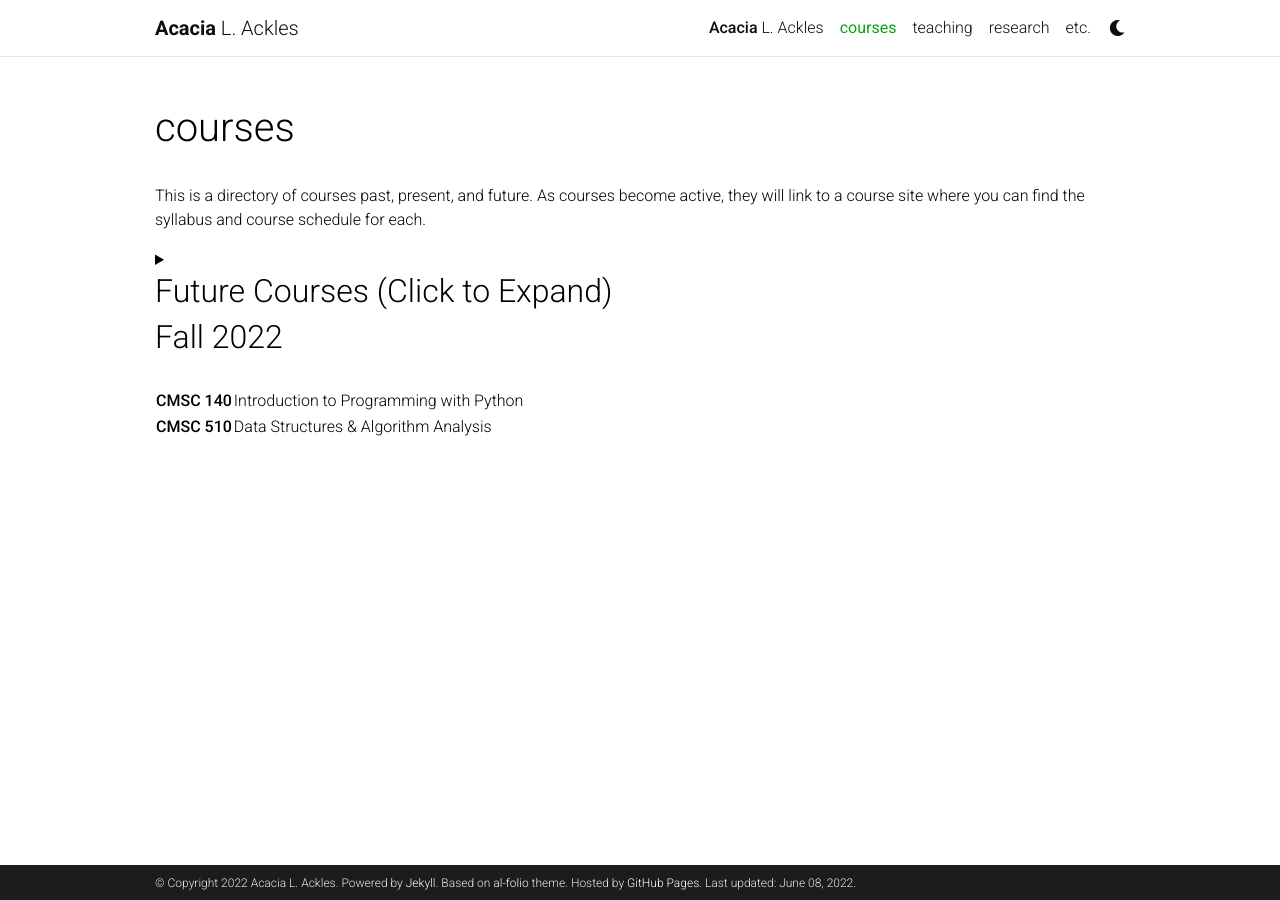
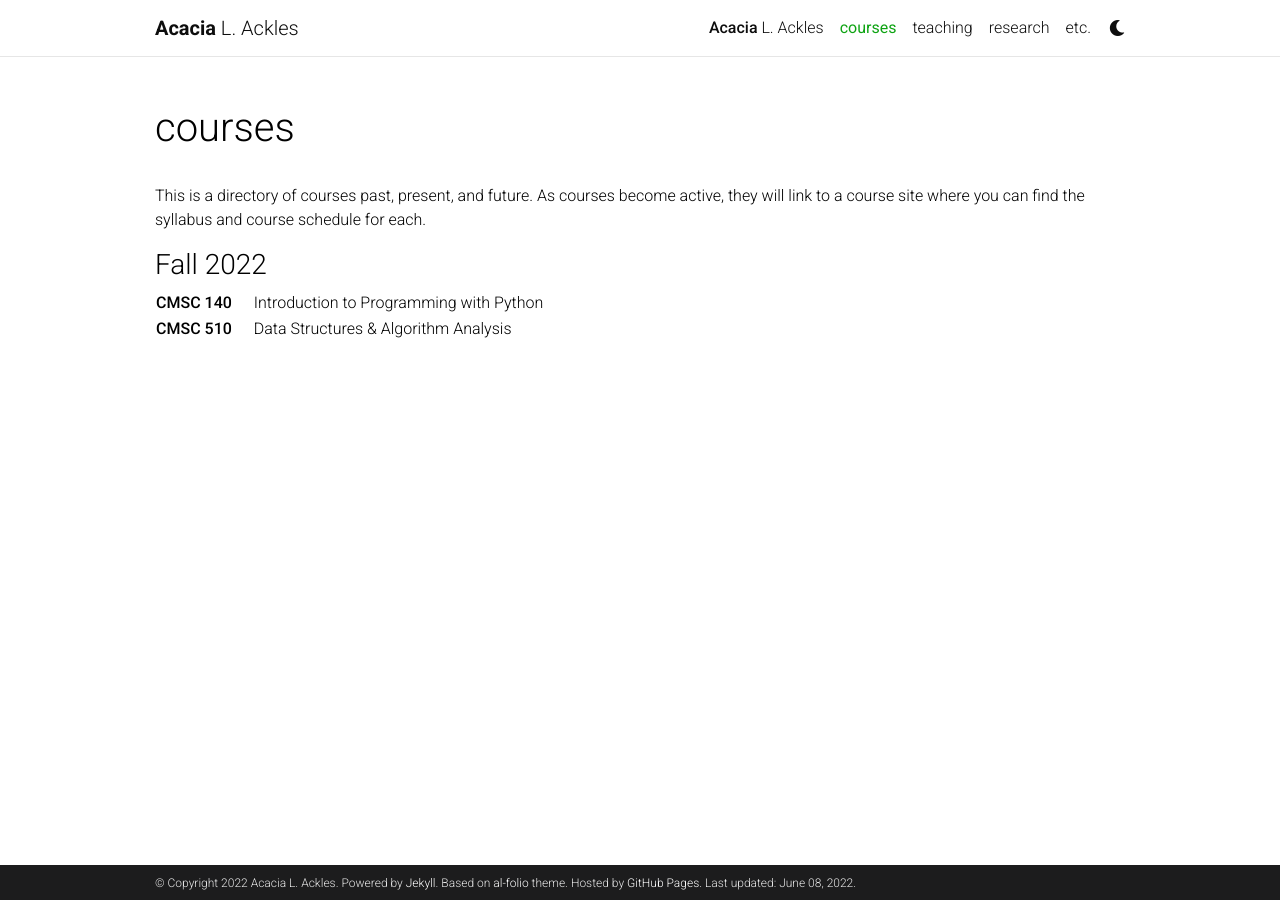
Before and after one commit to alackles/alackles.github.io, a Jekyll site: the page built from _pages/courses.md, in a window 1280 px wide. Built offline with Jekyll 4.4.1, drawn with Linux system fonts in a browser that asks for light colours; comment, search, counter and statistics services are not loaded; a style sheet for code colours, icons or effects is not loaded.

Commit message:
Add emspace

```diff
--- a/_pages/courses.md
+++ b/_pages/courses.md
@@ -7,22 +7,7 @@ nav_order: 1
 ---
 
 This is a directory of courses past, present, and future. As courses become active, they will link to a course site where you can find the syllabus and course schedule for each.
+### Fall 2022
 
-<details>
-    <summary> <h2>Future Courses (Click to Expand)</h2> </summary>
-    <p>
-
-    |     |     |
-    | --- | --- |
-    | **CMSC 140**  | Introduction to Programming with Python |
-    | **CMSC 150** | Introduction to Computer Science    |
-    </p>
-
-</details>
-
-## Fall 2022
-
-|     |     |
-| --- | --- |
-| **CMSC 140**  | Introduction to Programming with Python |
-| **CMSC 510** | Data Structures & Algorithm Analysis    |
+| **CMSC 140**  &emsp; | Introduction to Programming with Python |
+| **CMSC 510**  &emsp; | Data Structures & Algorithm Analysis    |
```
